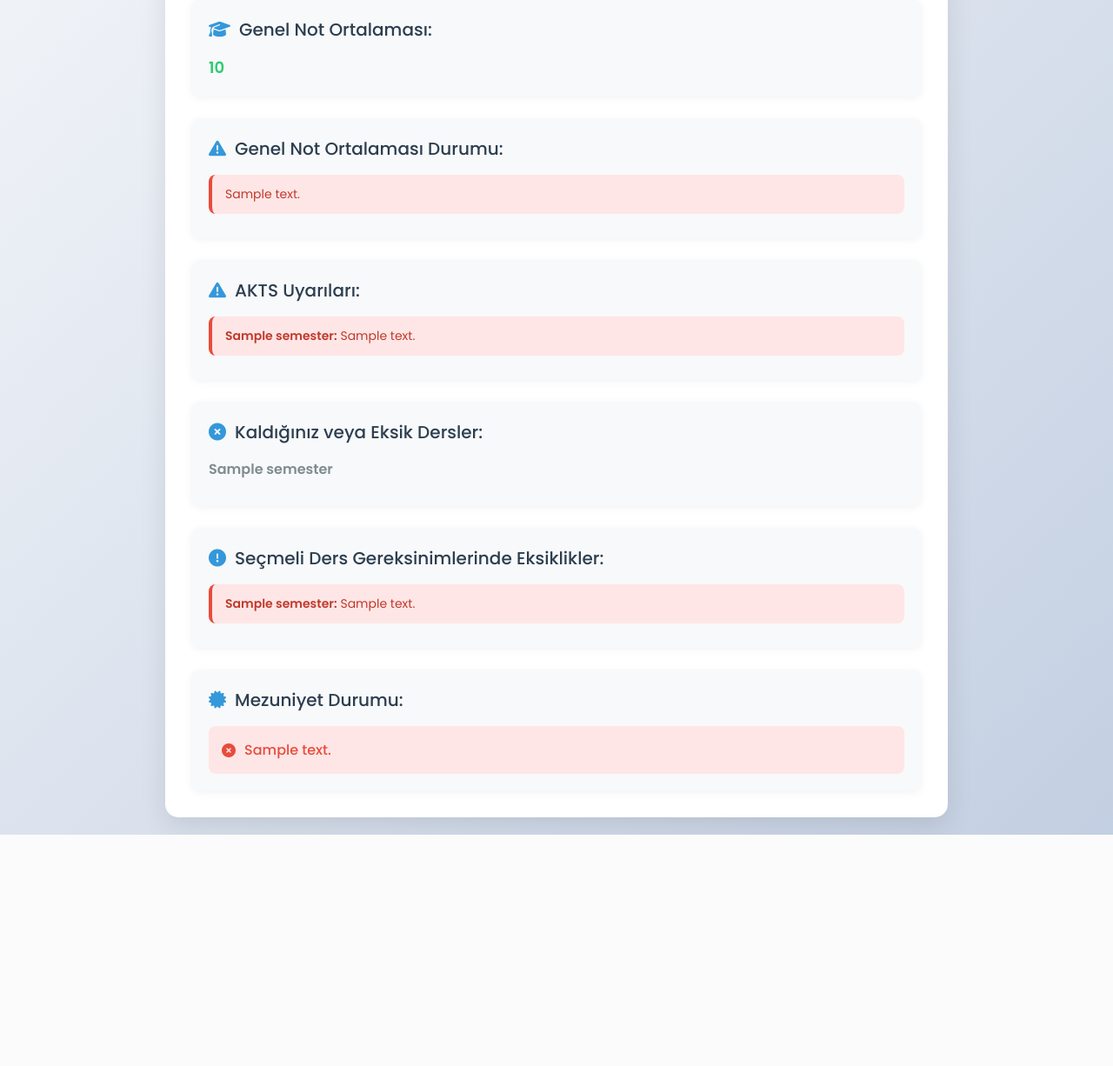
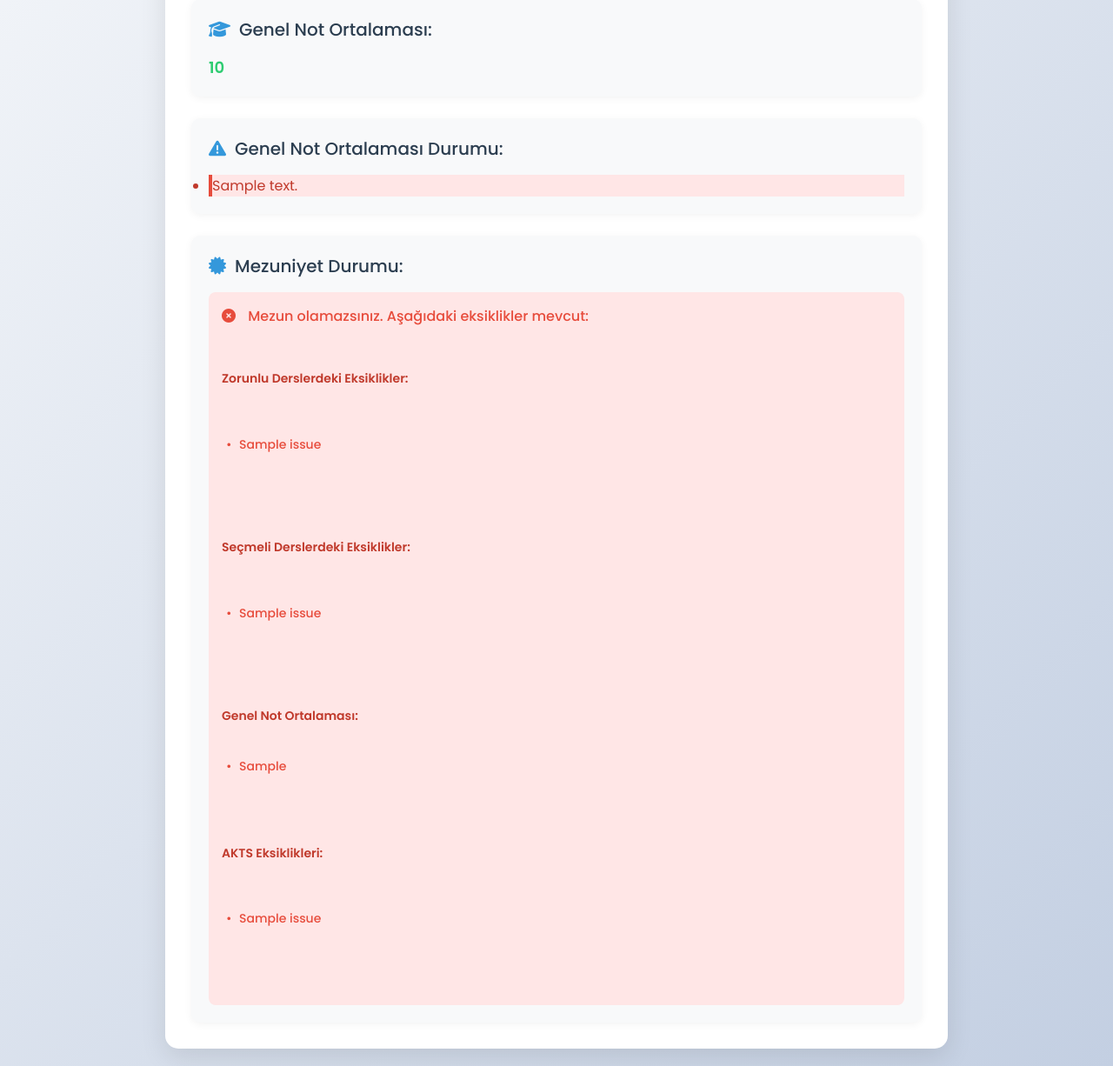
Before and after one commit to DM231/Transcript_Tester, a Flask app: template backend/templates/index.html in a window 1280 px wide. Shown: the part 271-1497 px from the top of the page at 87% size. Before the commit the page ends 1231 px from the top, so only its background shows below. Run offline with Flask 3, Linux system fonts and the light colour scheme; the template is opened without the code that fills it: most values are stand-ins (such as "Sample title", 1, 10 or a date in 2020).

Commit message:
Update index.html

```diff
--- a/backend/templates/index.html
+++ b/backend/templates/index.html
@@ -84,7 +84,7 @@
             transform: scale(1.05);
         }
 
-        .gpa-section, .gpa-requirements, .akts-warnings, .failed-courses, .failed-electives, .elective-bm-summary, .graduation-status {
+        .graduation-status {
             margin-top: 25px;
             padding: 20px;
             border-radius: 10px;
@@ -106,77 +106,6 @@
             color: #3498db;
         }
 
-        .gpa-section p {
-            font-size: 18px;
-            font-weight: 600;
-            color: #2ecc71;
-        }
-
-        ul {
-            list-style-type: none;
-            padding: 0;
-        }
-
-        li {
-            padding: 12px 15px;
-            margin-bottom: 8px;
-            border-radius: 8px;
-            font-size: 14px;
-            transition: background-color 0.3s ease;
-        }
-
-        .gpa-requirements li, .akts-warnings li, .failed-electives li {
-            background-color: #ffe6e6;
-            color: #c0392b;
-            border-left: 4px solid #e74c3c;
-        }
-
-        .elective-bm-summary li {
-            background-color: #e6f0ff;
-            color: #2980b9;
-            border-left: 4px solid #3498db;
-        }
-
-        .failed-courses .semester-section h4 {
-            color: #7f8c8d;
-            font-size: 16px;
-            margin-bottom: 10px;
-        }
-
-        .failed-courses li {
-            background-color: #fff1f1;
-            color: #c0392b;
-            border-left: 4px solid #e74c3c;
-        }
-
-        .error-message {
-            color: #e74c3c;
-            font-weight: 500;
-            background-color: #ffe6e6;
-            padding: 15px;
-            border-radius: 8px;
-            display: flex;
-            align-items: center;
-        }
-
-        .error-message i {
-            margin-right: 10px;
-        }
-
-        .success-message {
-            color: #2ecc71;
-            font-weight: 500;
-            background-color: #e6ffe6;
-            padding: 15px;
-            border-radius: 8px;
-            display: flex;
-            align-items: center;
-        }
-
-        .success-message i {
-            margin-right: 10px;
-        }
-
         .graduation-status .eligible {
             color: #2ecc71;
             font-weight: 500;
@@ -193,14 +122,59 @@
             background-color: #ffe6e6;
             padding: 15px;
             border-radius: 8px;
-            display: flex;
-            align-items: center;
         }
 
         .graduation-status .eligible i, .graduation-status .not-eligible i {
             margin-right: 10px;
         }
 
+        .graduation-status .details {
+            margin-top: 8px;
+            font-size: 14px;
+            white-space: pre-line; /* لدعم الأسطر المتعددة */
+            line-height: 1.3; /* تقليل المسافة بين الأسطر */
+        }
+
+        .graduation-status .details .section-title {
+            font-weight: 600;
+            color: #c0392b;
+            margin-top: 6px;
+            margin-bottom: 3px;
+        }
+
+        .graduation-status .details ul {
+            list-style-type: none;
+            padding-left: 20px;
+        }
+
+        .graduation-status .details li {
+            margin-bottom: 3px; /* تقليل المسافة بين العناصر */
+            position: relative;
+        }
+
+        .graduation-status .details li:before {
+            content: "•";
+            color: #e74c3c;
+            position: absolute;
+            left: -15px;
+        }
+        .gpa-section, .gpa-requirements{
+            margin-top: 25px;
+            padding: 20px;
+            border-radius: 10px;
+            background-color: #f8f9fa;
+            box-shadow: 0 2px 10px rgba(0, 0, 0, 0.05);
+             }
+            .gpa-section p {
+            font-size: 18px;
+            font-weight: 600;
+            color: #2ecc71;
+            }
+            .gpa-requirements li {
+            background-color: #ffe6e6;
+            color: #c0392b;
+            border-left: 4px solid #e74c3c;
+             }
         /* Responsive Design */
         @media (max-width: 768px) {
             .container {
@@ -220,9 +194,8 @@
                 font-size: 18px;
             }
 
-            li {
+            .graduation-status .details {
                 font-size: 13px;
-                padding: 10px;
             }
         }
     </style>
@@ -237,7 +210,6 @@
                 <input type="submit" value="Yükle ve Analiz et">
             </form>
         </div>
-
         {% if gpa is defined and gpa is not none %}
             <div class="gpa-section">
                 <h3><i class="fas fa-graduation-cap"></i> Genel Not Ortalaması:</h3>
@@ -257,52 +229,49 @@
                 </ul>
             </div>
         {% endif %}
-
-        {% if akts_warnings %}
-            <div class="akts-warnings">
-                <h3><i class="fas fa-exclamation-triangle"></i> AKTS Uyarıları:</h3>
-                <ul>
-                    {% for warning in akts_warnings %}
-                        <li><strong>{{ warning.semester }}:</strong> {{ warning.message }}</li>
-                    {% endfor %}
-                </ul>
-            </div>
-        {% endif %}
-
-        {% if failed_courses %}
-            <div class="failed-courses">
-                <h3><i class="fas fa-times-circle"></i> Kaldığınız veya Eksik Dersler:</h3>
-                {% for semester in failed_courses | map(attribute='semester') | unique %}
-                    <div class="semester-section">
-                        <h4>{{ semester }}</h4>
-                        <ul>
-                            {% for course in failed_courses if course.semester == semester %}
-                                <li>{{ course.message }}</li>
-                            {% endfor %}
-                        </ul>
-                    </div>
-                {% endfor %}
-            </div>
-        {% endif %}
-
-        {% if failed_elective_requirements %}
-            <div class="failed-electives">
-                <h3><i class="fas fa-exclamation-circle"></i> Seçmeli Ders Gereksinimlerinde Eksiklikler:</h3>
-                <ul>
-                    {% for requirement in failed_elective_requirements %}
-                        <li><strong>{{ requirement.semester }}:</strong> {{ requirement.message }}</li>
-                    {% endfor %}
-                </ul>
-            </div>
-        {% endif %}
-
         {% if graduation_status %}
             <div class="graduation-status">
                 <h3><i class="fas fa-certificate"></i> Mezuniyet Durumu:</h3>
-                <p class="{{ 'eligible' if graduation_status.is_eligible else 'not-eligible' }}">
+                <div class="{{ 'eligible' if graduation_status.is_eligible else 'not-eligible' }}">
                     <i class="fas {{ 'fa-check-circle' if graduation_status.is_eligible else 'fa-times-circle' }}"></i>
-                    {{ graduation_status.message }}
-                </p>
+                    {% if graduation_status.is_eligible %}
+                        {{ graduation_status.message }}
+                    {% else %}
+                        Mezun olamazsınız. Aşağıdaki eksiklikler mevcut:
+                        <div class="details">
+                            {% if graduation_status.mandatory_issues %}
+                                <div class="section-title">Zorunlu Derslerdeki Eksiklikler:</div>
+                                <ul>
+                                    {% for issue in graduation_status.mandatory_issues %}
+                                        <li>{{ issue }}</li>
+                                    {% endfor %}
+                                </ul>
+                            {% endif %}
+                            {% if graduation_status.elective_issues %}
+                                <div class="section-title">Seçmeli Derslerdeki Eksiklikler:</div>
+                                <ul>
+                                    {% for issue in graduation_status.elective_issues %}
+                                        <li>{{ issue }}</li>
+                                    {% endfor %}
+                                </ul>
+                            {% endif %}
+                            {% if graduation_status.gpa_issue %}
+                                <div class="section-title">Genel Not Ortalaması:</div>
+                                <ul>
+                                    <li>{{ graduation_status.gpa_issue }}</li>
+                                </ul>
+                            {% endif %}
+                            {% if graduation_status.akts_issues %}
+                                <div class="section-title">AKTS Eksiklikleri:</div>
+                                <ul>
+                                    {% for issue in graduation_status.akts_issues %}
+                                        <li>{{ issue }}</li>
+                                    {% endfor %}
+                                </ul>
+                            {% endif %}
+                        </div>
+                    {% endif %}
+                </div>
             </div>
         {% endif %}
     </div>
```
